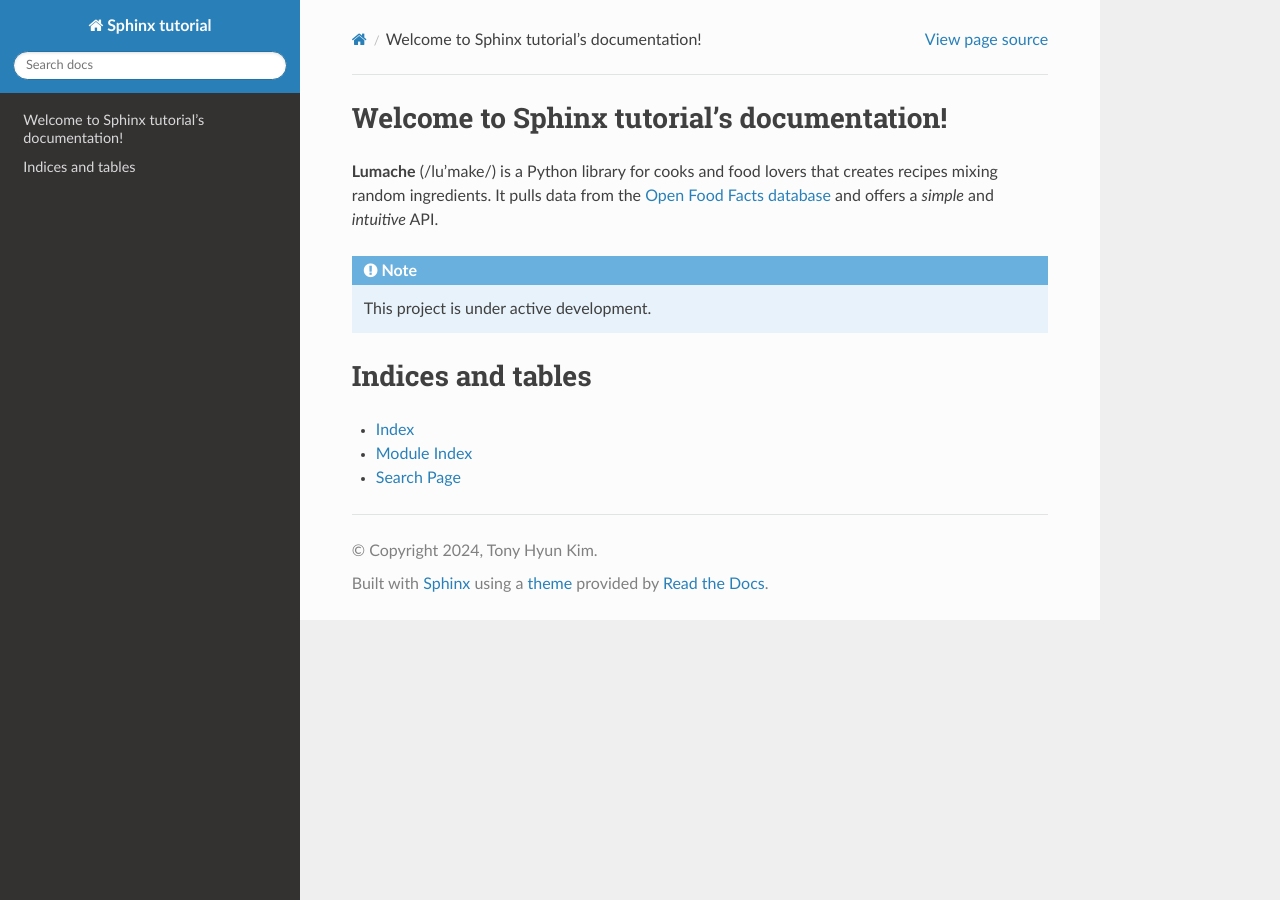
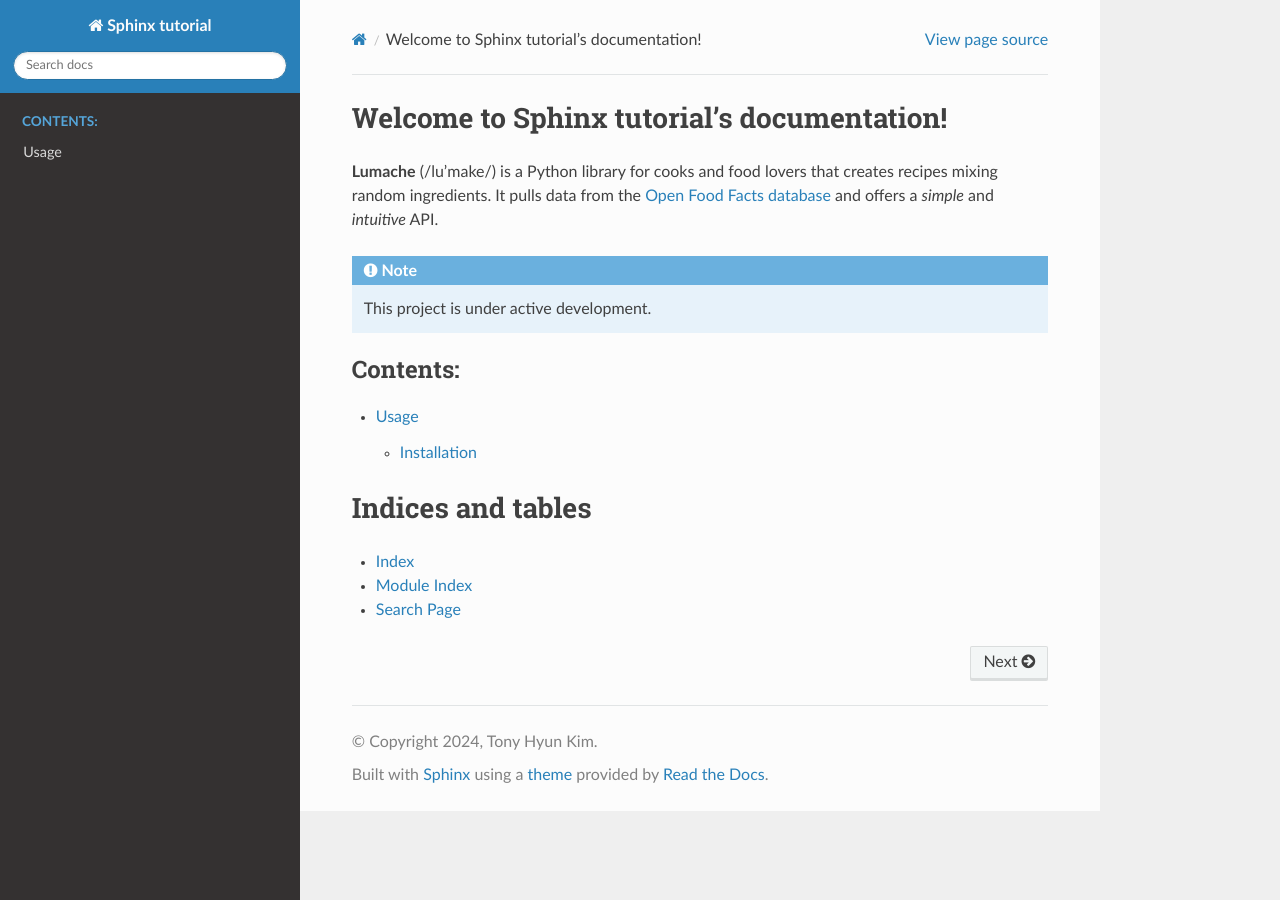
Before and after one commit to kimtonyhyun/sphinx-tutorial, a Sphinx documentation site: the page built from docs/source/index.rst, in a window 1280 px wide. Built offline with Sphinx 7.4.7 and the Read the Docs theme 2.0.0, drawn with Linux system fonts in a browser that asks for light colours.

Commit message:
Add new page

```diff
--- a/docs/source/index.rst
+++ b/docs/source/index.rst
@@ -12,8 +12,10 @@ Welcome to Sphinx tutorial's documentation!
    This project is under active development.
 
 .. toctree::
+   usage
    :maxdepth: 2
    :caption: Contents:
+
 
 
 
```
Also changed, not shown: docs/source/usage.rst (added, +11 -0 lines).
